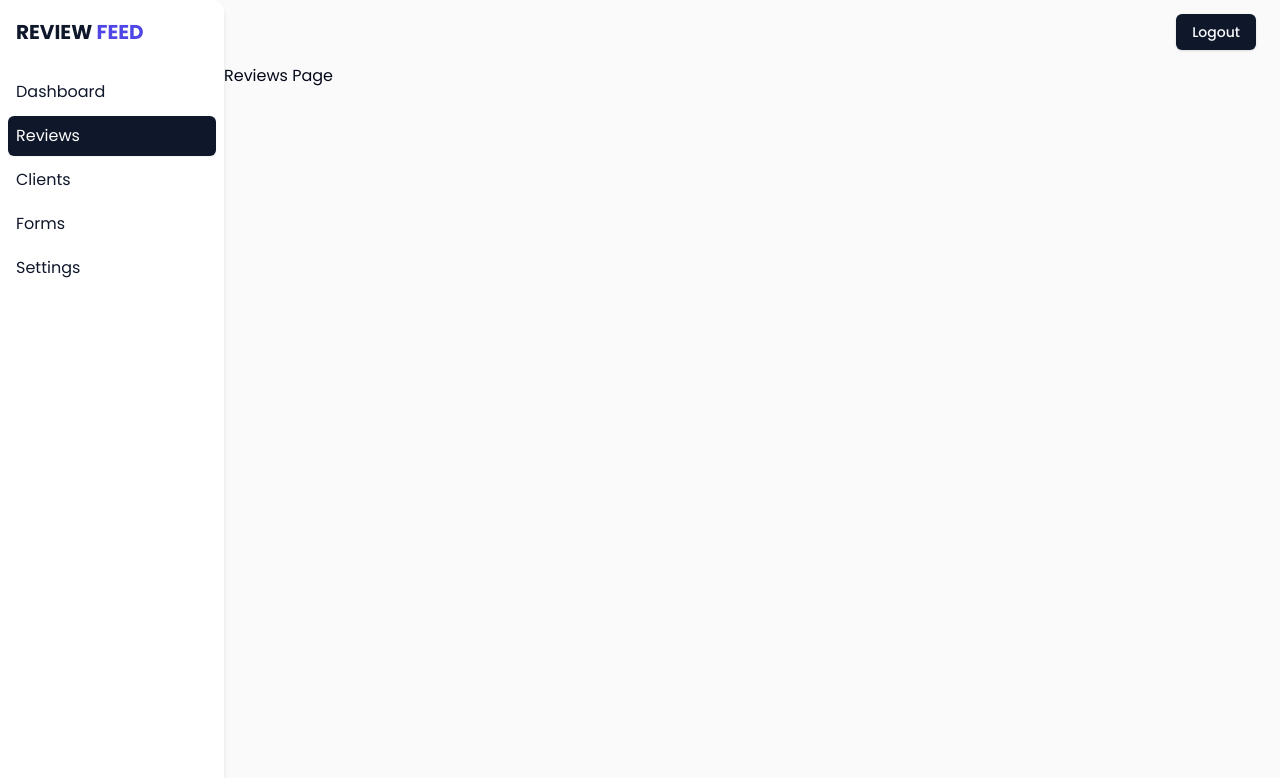
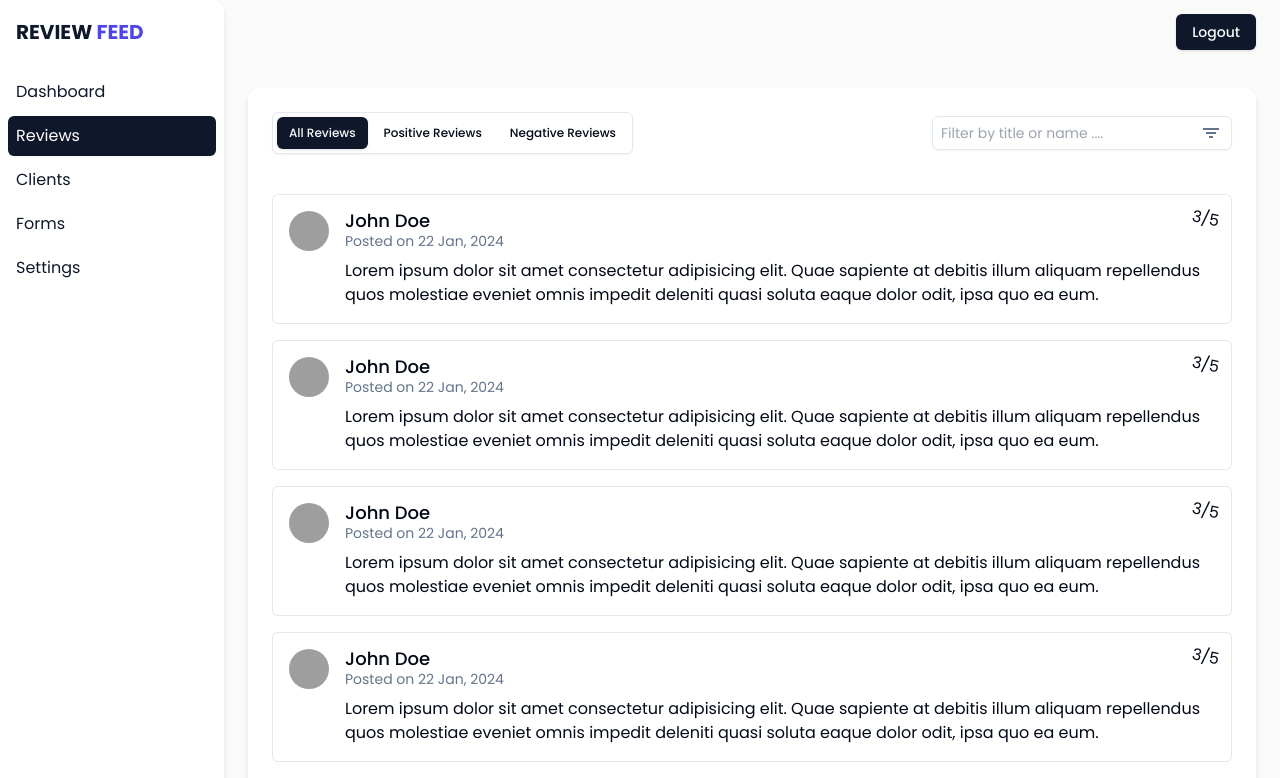
Before and after one commit to umarbashirr/review-feed, a Next.js app: page /reviews in a window 1280 px wide. Shown: the top 778 px of the page. Built offline with nearby package versions, Linux system fonts and the light colour scheme; grey boxes are pictures that could not be loaded.

Commit message:
review page static content added

```diff
--- /dev/null
+++ b/src/app/(admin)/(routes)/reviews/_components/review-page-container.tsx
@@ -0,0 +1,74 @@
+"use client";
+
+import SingleReviewCard from "@/app/(admin)/_components/single-review-card";
+import { Button } from "@/components/ui/button";
+import { useState } from "react";
+import { BiFilter } from "react-icons/bi";
+
+const ReviewPageContainer = () => {
+  const [currentTab, setCurrentTab] = useState(0);
+
+  const tabs = [
+    {
+      label: "all reviews",
+      value: 0,
+    },
+    {
+      label: "positive reviews",
+      value: 1,
+    },
+    {
+      label: "negative reviews",
+      value: 2,
+    },
+  ];
+
+  function changeTab(value: number) {
+    setCurrentTab(value);
+  }
+
+  return (
+    <div>
+      <div className="mb-10 flex items-center justify-between gap-4">
+        <div>
+          <div className="space-x-1 rounded-md shadow-sm border p-1">
+            {tabs.map(({ label, value }: { label: string; value: number }) => {
+              return (
+                <Button
+                  key={value}
+                  onClick={() => changeTab(value)}
+                  size="sm"
+                  variant={currentTab === value ? "default" : "ghost"}
+                  className="capitalize"
+                >
+                  {label}
+                </Button>
+              );
+            })}
+          </div>
+        </div>
+        <div className="rounded-md shadow-sm border w-full max-w-[300px] flex items-center justify-start p-1 px-2 focus-within:max-w-[350px] focus-within:border-primary duration-300 ease-in-out transition-all">
+          <input
+            type="text"
+            placeholder="Filter by title or name ...."
+            className="w-full text-sm text-muted-foreground focus:outline-none "
+          />
+          <BiFilter className="shrink-0 w-6 h-6 text-muted-foreground" />
+        </div>
+      </div>
+      <div className="flex flex-col gap-4">
+        <SingleReviewCard />
+        <SingleReviewCard />
+        <SingleReviewCard />
+        <SingleReviewCard />
+        <SingleReviewCard />
+        <SingleReviewCard />
+        <SingleReviewCard />
+        <SingleReviewCard />
+        <SingleReviewCard />
+      </div>
+    </div>
+  );
+};
+
+export default ReviewPageContainer;
--- a/src/app/(admin)/(routes)/reviews/page.tsx
+++ b/src/app/(admin)/(routes)/reviews/page.tsx
@@ -1,5 +1,11 @@
+import ReviewPageContainer from "./_components/review-page-container";
+
 const ReviewsPage = () => {
-  return <div>Reviews Page</div>;
+  return (
+    <div className="m-6 p-6 bg-white rounded-xl shadow-md">
+      <ReviewPageContainer />
+    </div>
+  );
 };
 
 export default ReviewsPage;
--- a/src/app/(admin)/_components/single-review-card.tsx
+++ b/src/app/(admin)/_components/single-review-card.tsx
@@ -1,3 +1,5 @@
+"use client";
+
 import { Avatar, AvatarFallback, AvatarImage } from "@/components/ui/avatar";
 
 const SingleReviewCard = () => {
```
